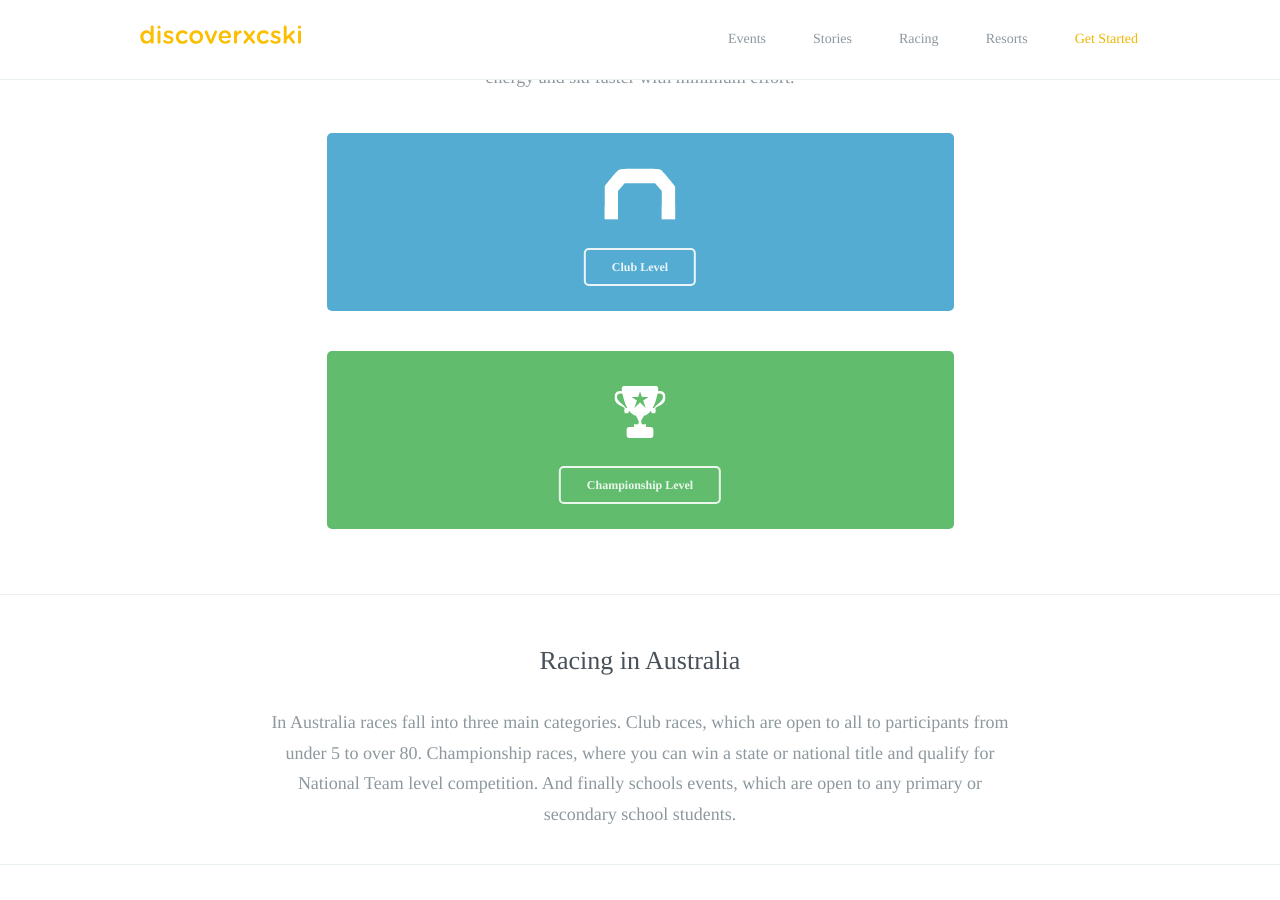
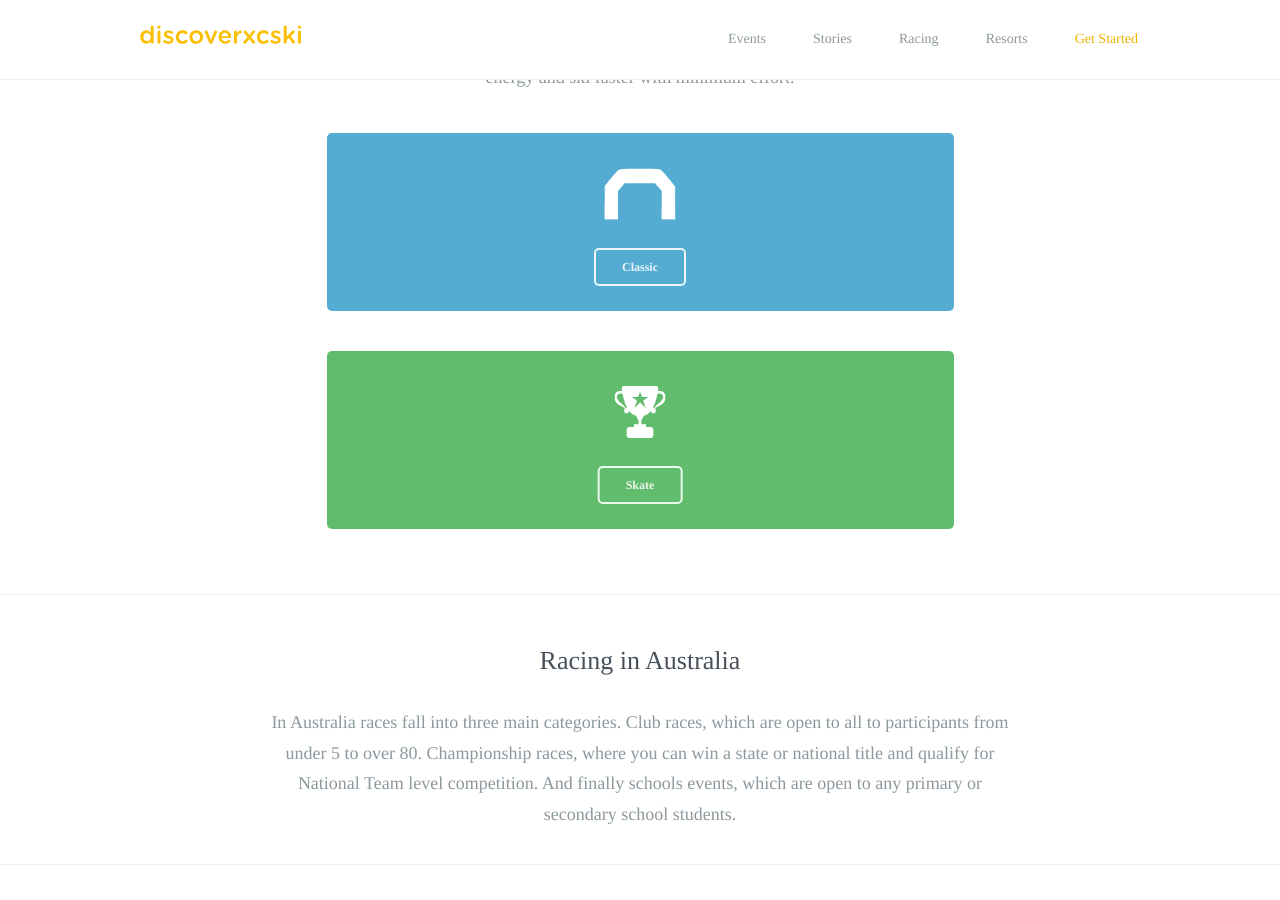
Before and after one commit to robcatto/robcatto.github.io, a Jekyll site: the page built from discoverxc/index.html, in a window 1280 px wide and 900 px high, scrolled down 1163 px. Built offline with Jekyll 4.4.1, drawn with Linux system fonts in a browser that asks for light colours; some web fonts are replaced; Markdown is read by kramdown in place of the engine named in the settings.

Commit message:
Change classic skate labels

```diff
--- a/discoverxc/index.html
+++ b/discoverxc/index.html
@@ -78,7 +78,7 @@ layout: default
                                             </g>
                                         </g>
                                 </svg>
-                                <a class="button small inverse" href="/racing/club-level" data-featurette="analytics-click-event" data-event-category="button" data-event-action="M: Clicked Perks" data-event-label="Source: Features Page" id="featurette-13">Club Level</a>
+                                <a class="button small inverse" href="/racing/club-level" data-featurette="analytics-click-event" data-event-category="button" data-event-action="M: Clicked Perks" data-event-label="Source: Features Page" id="featurette-13">Classic</a>
                             </div>
                         </div>
                         <div class="column two">
@@ -94,7 +94,7 @@ layout: default
                                             </g>
                                         </g>
                                 </svg>
-                                <a class="button small inverse" href="/racing/championship-level" data-featurette="analytics-click-event" data-event-category="button" data-event-action="M: Clicked Perks" data-event-label="Source: Features Page" id="featurette-13">Championship Level</a>
+                                <a class="button small inverse" href="/racing/championship-level" data-featurette="analytics-click-event" data-event-category="button" data-event-action="M: Clicked Perks" data-event-label="Source: Features Page" id="featurette-13">Skate</a>
                             </div>
                         </div>
 
```
